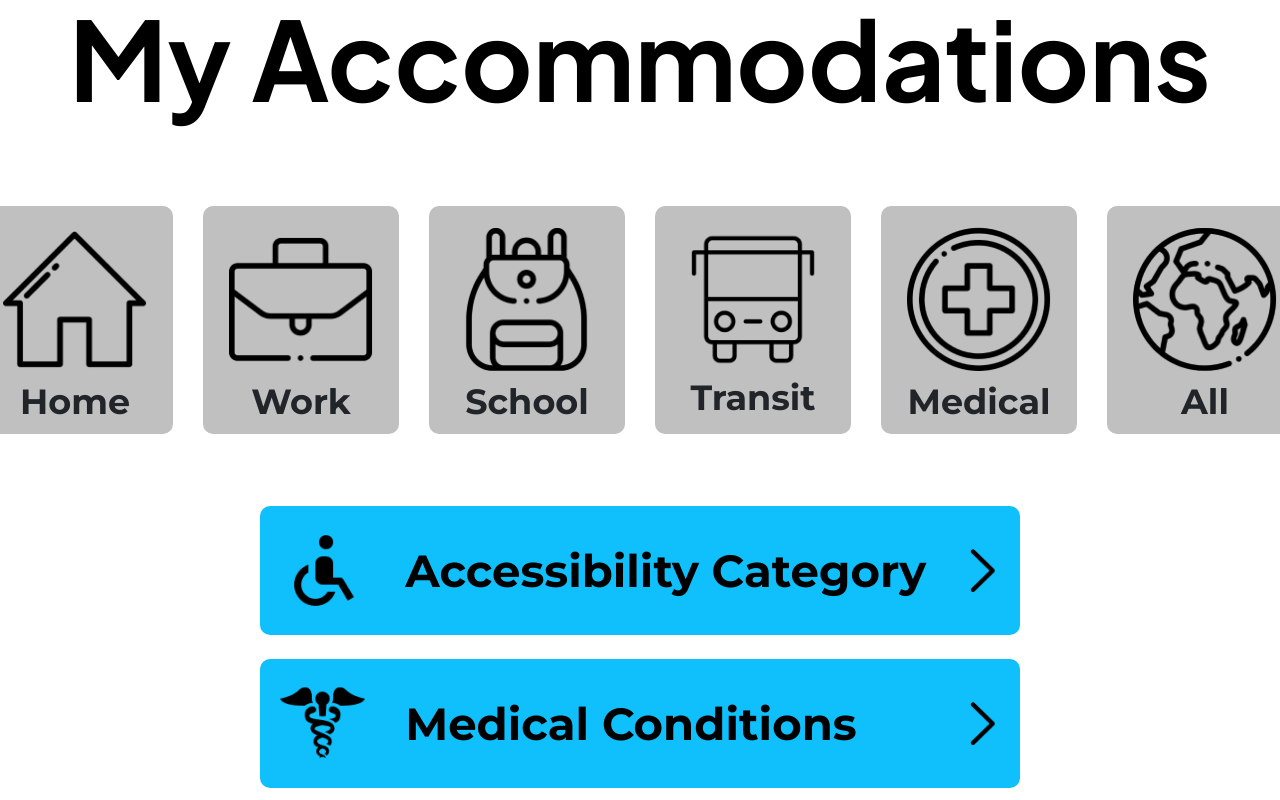
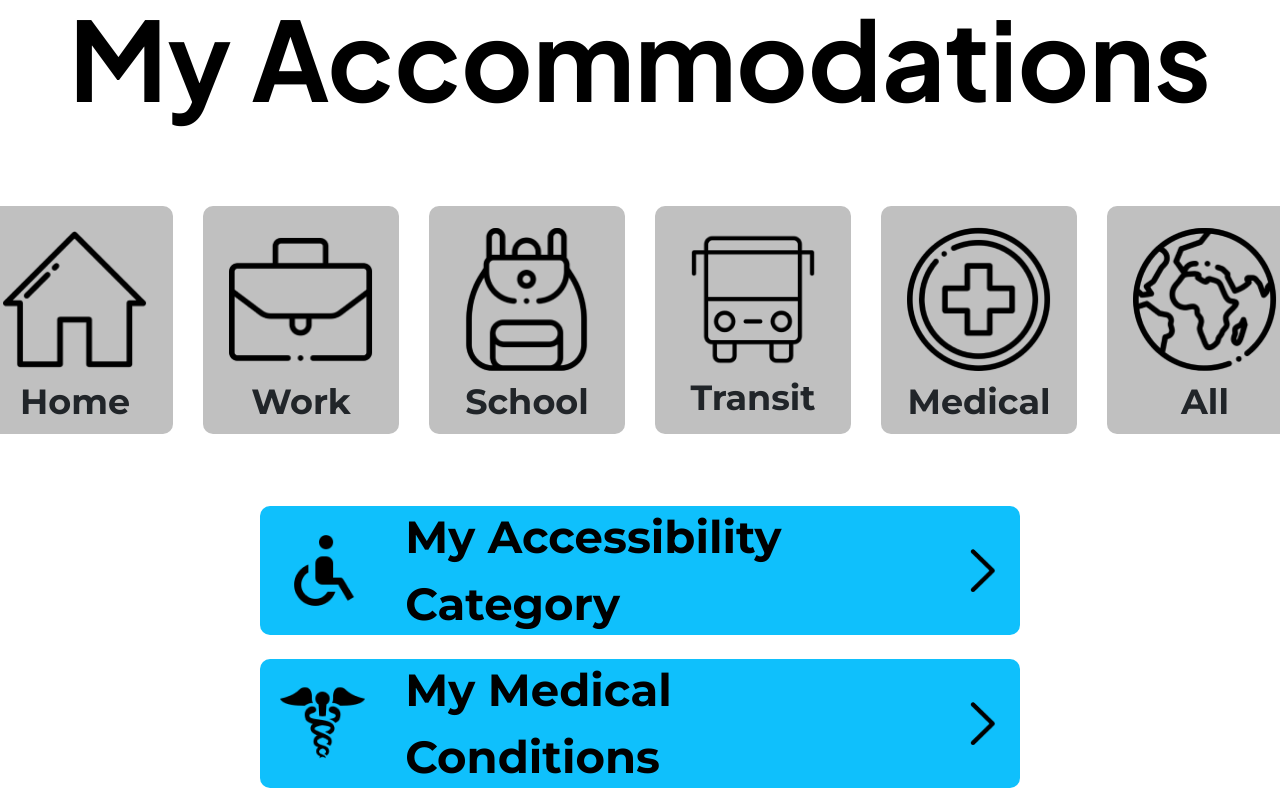
Before and after one commit to Lovepreet-G/iPOTS, a React (Vite) app in the folder iAccess/: page /myaccommodationsmenu in a window 1280 px wide. Shown: the part 215-1015 px from the top of the page. Built offline with nearby package versions, Linux system fonts and the light colour scheme.

Commit message:
changed some css of dictionary

```diff
--- a/iAccess/src/pages/myAccommodationsMenu.jsx
+++ b/iAccess/src/pages/myAccommodationsMenu.jsx
@@ -52,12 +52,12 @@ const MyAccommodations = () => {
 
   const categories = [
     {
-      name: "Accessibility Category",
+      name: "My Accessibility Category",
       img: assistiveTechImg,
       url: "/myaccessmenu",
     },
     {
-      name: "Medical Conditions",
+      name: "My Medical Conditions",
       img: caduceusImg,
       url: "/mymedicalconditions",
     },
--- a/iAccess/src/styles/accommodation.css
+++ b/iAccess/src/styles/accommodation.css
@@ -187,7 +187,7 @@ input {
   font-family: "Montserrat", sans-serif;
   font-size: 1.5rem;
   padding: 0 1.563rem 0 1.563rem;
-  line-height: 3.5rem;
+  line-height: 2.5rem;
 }
 
 img {
```
